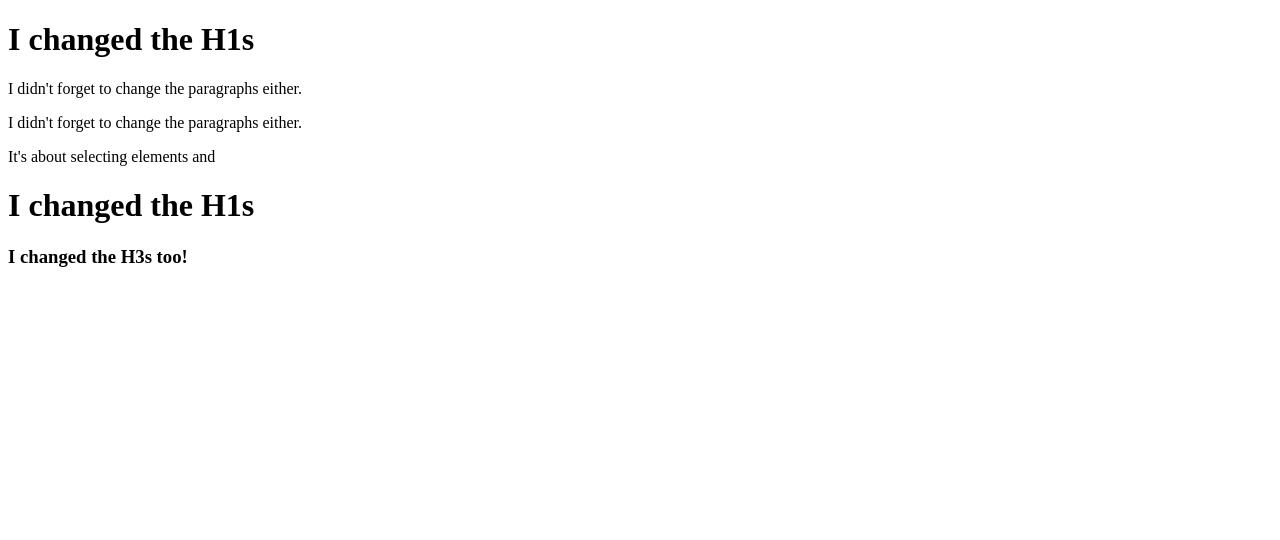
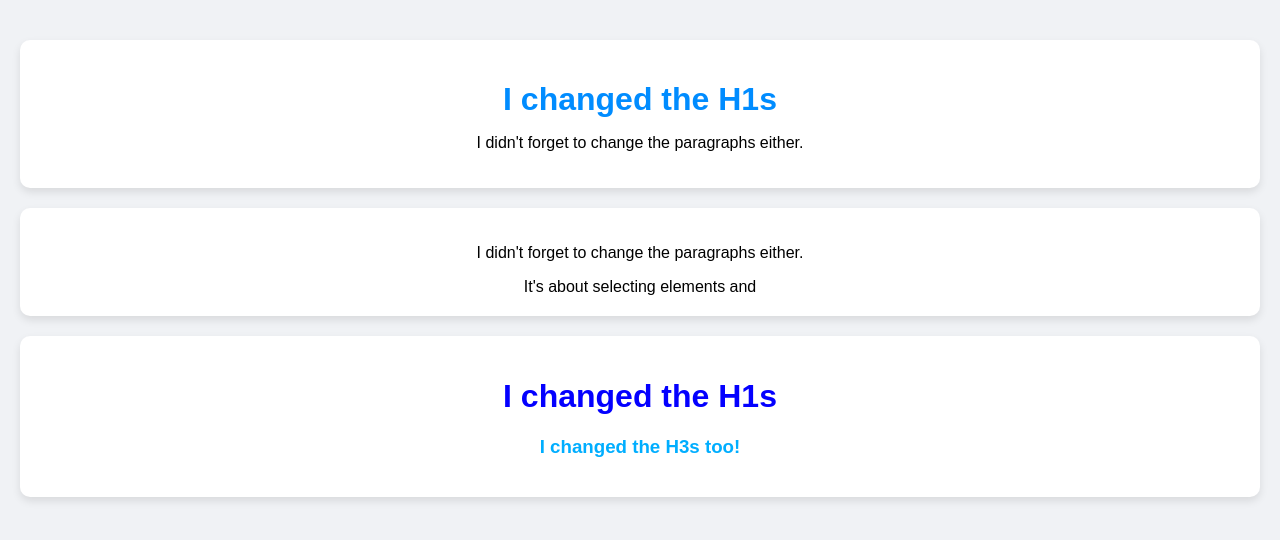
Before and after one commit to Jovanche16/JavaScriptHomework, a plain HTML site: page Homework6/Homewrotk6Part1/homework.html in a window 1280 px wide. Drawn offline with Linux system fonts and the light colour scheme.

Commit message:
added style for homework 6 par 1

```diff
--- a/Homework6/Homewrotk6Part1/homework.html
+++ b/Homework6/Homewrotk6Part1/homework.html
@@ -3,6 +3,7 @@
   <head>
     <meta charset="UTF-8" />
     <title>JS Homework 6 Part 1</title>
+    <link href="style.css" rel="stylesheet" />
   </head>
   <body>
     <div id="first" class="aDiv">
--- /dev/null
+++ b/Homework6/Homewrotk6Part1/style.css
@@ -0,0 +1,29 @@
+body {
+    font-family: Arial, sans-serif;
+    background-color: #f0f2f5;
+    margin: 0;
+    padding: 20px;
+    text-align: center;
+}
+
+#aDiv, .anotherDiv, div {
+    background-color: white;
+    border-radius: 10px;
+    padding: 20px;
+    margin: 20px auto;
+    box-shadow: 0 4px 8px rgba(0, 0, 0, 0.1);
+}
+
+#myTitle {
+    color: rgb(0, 140, 255);
+    font-size: 32px;
+    margin-bottom: 10px;
+}
+
+h1 {
+    color: rgb(4, 0, 255);
+}
+
+h3 {
+    color: rgb(0, 174, 255);
+}
```
